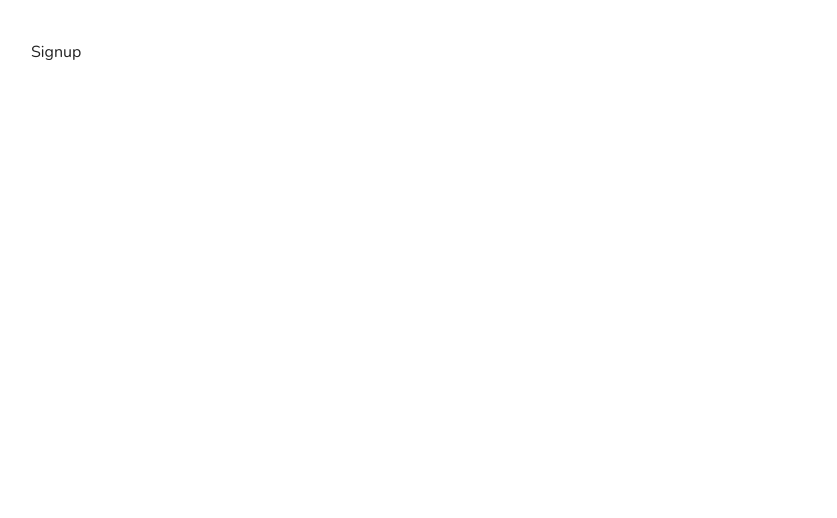
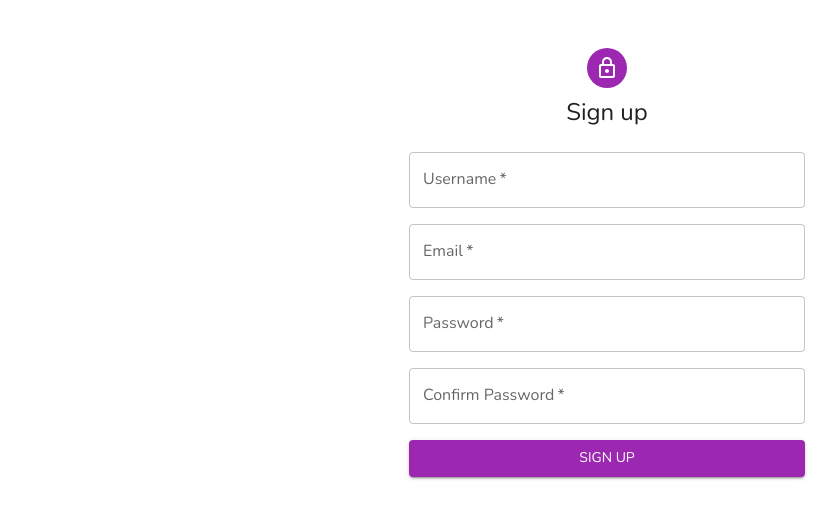
Before and after one commit to cristianrodri/goal-measurement-next, a Next.js app: page /signup in a window 1280 px wide. Shown: the top 518 px of the page, without its empty margins (33-870 px from the left). Built offline with nearby package versions, Linux system fonts and the light colour scheme.

Commit message:
Signup page structure is added

```diff
--- a/package.json
+++ b/package.json
@@ -13,6 +13,7 @@
   "dependencies": {
     "@emotion/react": "^11.10.5",
     "@emotion/styled": "^11.10.5",
+    "@mui/icons-material": "^5.10.15",
     "@mui/material": "^5.10.13",
     "next": "12.3.0",
     "react": "18.2.0",
--- a/src/pages/signup.tsx
+++ b/src/pages/signup.tsx
@@ -1,15 +1,74 @@
 import type { NextPage } from 'next'
-import { Box, Typography } from '@mui/material'
+import {
+  Avatar,
+  Box,
+  Button,
+  Container,
+  TextField,
+  Typography
+} from '@mui/material'
+import LockOutlinedIcon from '@mui/icons-material/LockOutlined'
 import { PageLayout } from '@components/PageLayout'
 
-const Login: NextPage = () => {
+const Signup: NextPage = () => {
   return (
     <PageLayout title="Signup">
-      <Box>
-        <Typography>Signup</Typography>
+      <Box display="flex" justifyContent="center" flexGrow={1}>
+        <Container maxWidth="xs">
+          <Box display="flex" flexDirection="column" alignItems="center">
+            <Avatar sx={{ m: 1, bgcolor: 'primary.main' }}>
+              <LockOutlinedIcon />
+            </Avatar>
+            <Typography component="h1" variant="h5">
+              Sign up
+            </Typography>
+            <Box
+              component="form"
+              sx={{
+                mt: 3,
+                width: '100%',
+                display: 'flex',
+                flexDirection: 'column',
+                gap: theme => theme.spacing(2)
+              }}
+            >
+              <TextField
+                required
+                fullWidth
+                id="username"
+                label="Username"
+                name="username"
+              />
+              <TextField
+                required
+                fullWidth
+                id="email"
+                label="Email"
+                name="email"
+              />
+              <TextField
+                required
+                fullWidth
+                id="password"
+                label="Password"
+                name="password"
+              />
+              <TextField
+                required
+                fullWidth
+                id="confirmPassword"
+                label="Confirm Password"
+                name="confirmPassword"
+              />
+              <Button type="submit" variant="contained">
+                Sign up
+              </Button>
+            </Box>
+          </Box>
+        </Container>
       </Box>
     </PageLayout>
   )
 }
 
-export default Login
+export default Signup
```
Also changed, not shown: 1 other file (tests, documents, lock files or other folders).
